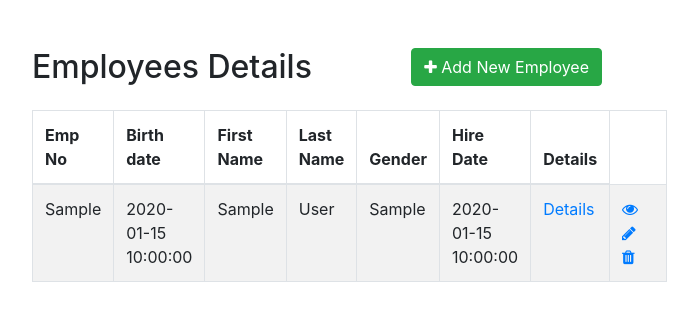
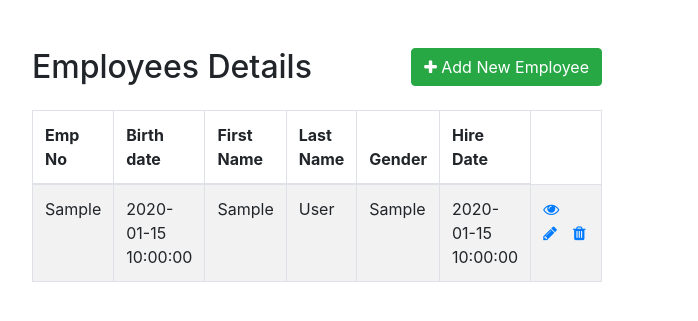
Before and after one commit to tweizy/employee-management-system, a PHP site: page /test_dashboard.php in a window 1280 px wide. Shown: the top 321 px of the page, without its empty margins (323-1021 px from the left). Run offline with PHP 8.4, Linux system fonts and the light colour scheme; the visitor is signed in with stand-in values (Sample User, id 1); tables that the repository leaves empty or names only in its code hold one stand-in row (values such as "Sample post").

Commit message:
remove details column

```diff
--- a/employee-details.php
+++ b/employee-details.php
@@ -6,5 +6,6 @@ if(!isset($_SESSION["loggedin"]) || $_SESSION["loggedin"] !== true){
     exit;
 }
 
-echo $_GET["emp_no"];
+$emp_no = $_GET["emp_no"];
+echo $emp_no;
 ?>
--- a/test_dashboard.php
+++ b/test_dashboard.php
@@ -58,7 +58,6 @@ if(!isset($_SESSION["loggedin"]) || $_SESSION["loggedin"] !== true){
                                         echo "<th>Last Name</th>";
                                         echo "<th>Gender</th>";
                                         echo "<th>Hire Date</th>";
-                                        echo "<th>Details</th>";
                                     echo "</tr>";
                                 echo "</thead>";
                                 echo "<tbody>";
@@ -70,7 +69,6 @@ if(!isset($_SESSION["loggedin"]) || $_SESSION["loggedin"] !== true){
                                         echo "<td>" . $row['last_name'] . "</td>";
                                         echo "<td>" . $row['gender'] . "</td>";
                                         echo "<td>" . $row['hire_date'] . "</td>";
-                                        echo "<td><a href='employee-details.php'>Details</a></td>";
                                         echo "<td>";
                                             echo '<a href="employee-details.php?emp_no='. $row['emp_no'] .'" class="mr-3" title="View Record" data-toggle="tooltip"><span class="fa fa-eye"></span></a>';
                                             echo '<a href="update.php?id='. $row['id'] .'" class="mr-3" title="Update Record" data-toggle="tooltip"><span class="fa fa-pencil"></span></a>';
```
